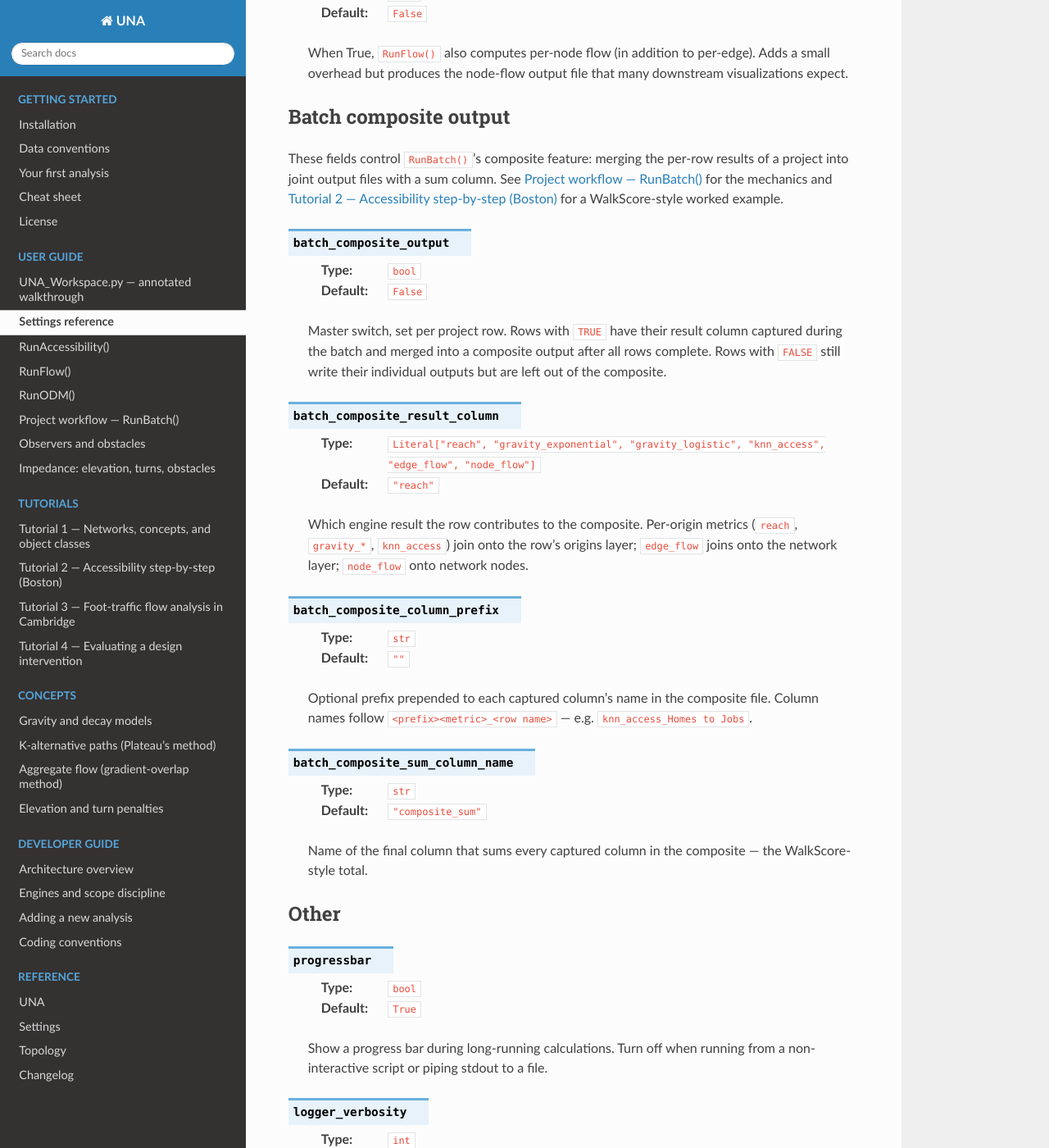
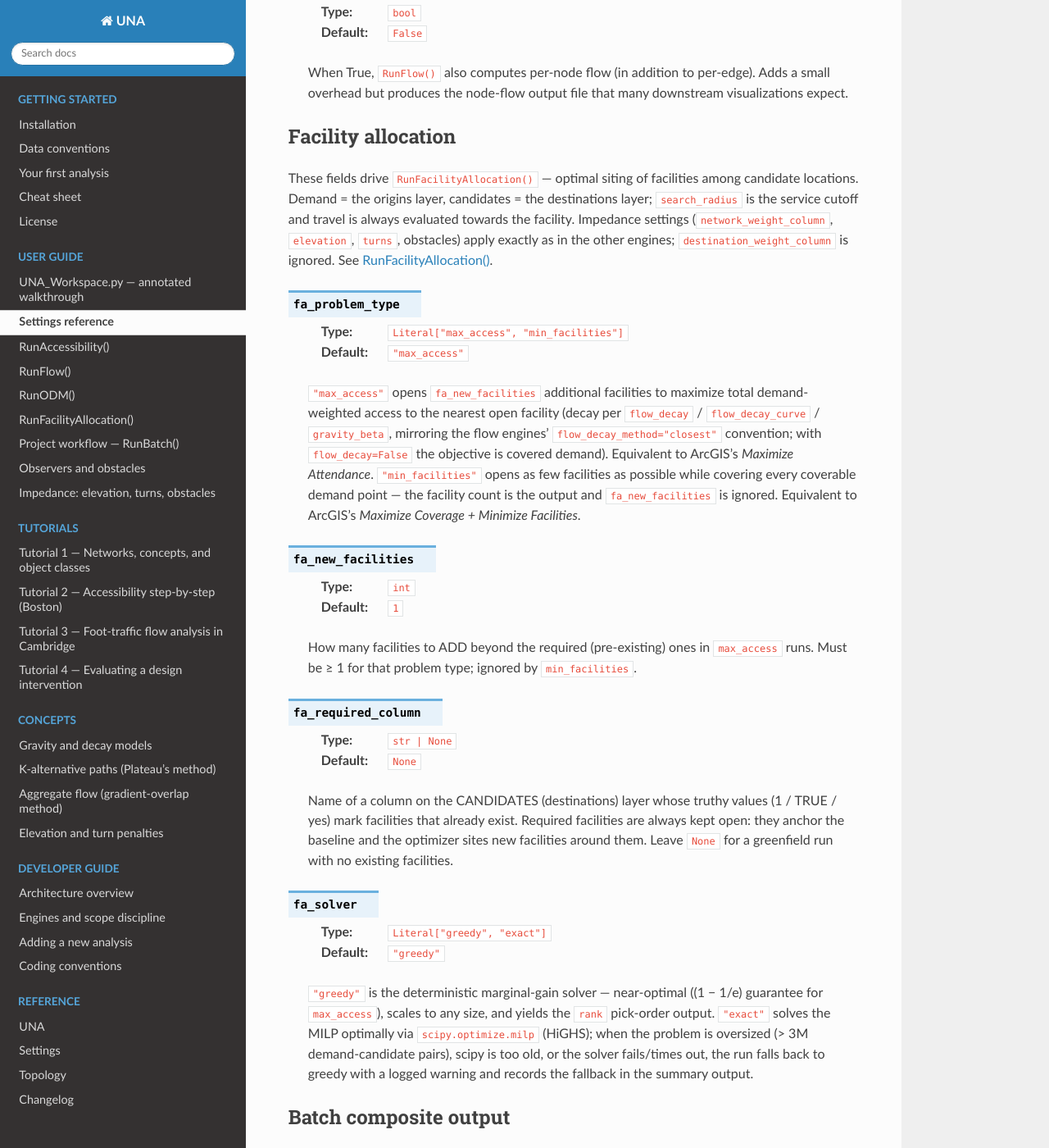
Before and after one commit to City-Form-Lab/urban_network_analysis, a Sphinx documentation site: the page built from docs/user_guide/settings_reference.rst, in a window 1280 px wide and 1400 px high, scrolled down 19684 px. Shown: the whole window at 82% size. Built offline with Sphinx 7.4.7 and the Read the Docs theme 3.1.0, drawn with Linux system fonts in a browser that asks for light colours.

Commit message:
FacilityAllocation Phase 3: turn-aware costs via inherited line graph; docs (run_facility_allocation page, settings reference, changelog); UNA_FacilityAllocation.py example with RunFlow chaining; version 2.7.0

```diff
--- a/docs/index.rst
+++ b/docs/index.rst
@@ -44,6 +44,7 @@ These docs cover UNA version |release|.
    user_guide/run_accessibility
    user_guide/run_flow
    user_guide/run_odm
+   user_guide/run_facility_allocation
    user_guide/run_batch
    user_guide/observers_obstacles
    user_guide/impedance_models
--- a/docs/user_guide/settings_reference.rst
+++ b/docs/user_guide/settings_reference.rst
@@ -961,6 +961,70 @@ Flow — output and tracking options
    file that many downstream visualizations expect.
 
 
+Facility allocation
+-------------------
+
+These fields drive ``RunFacilityAllocation()`` — optimal siting of
+facilities among candidate locations. Demand = the origins layer,
+candidates = the destinations layer; ``search_radius`` is the service
+cutoff and travel is always evaluated towards the facility. Impedance
+settings (``network_weight_column``, ``elevation``, ``turns``,
+obstacles) apply exactly as in the other engines;
+``destination_weight_column`` is ignored. See
+:doc:`run_facility_allocation`.
+
+.. py:data:: fa_problem_type
+
+   :Type: ``Literal["max_access", "min_facilities"]``
+   :Default: ``"max_access"``
+
+   ``"max_access"`` opens ``fa_new_facilities`` additional facilities
+   to maximize total demand-weighted access to the nearest open
+   facility (decay per ``flow_decay`` / ``flow_decay_curve`` /
+   ``gravity_beta``, mirroring the flow engines'
+   ``flow_decay_method="closest"`` convention; with
+   ``flow_decay=False`` the objective is covered demand). Equivalent
+   to ArcGIS's *Maximize Attendance*. ``"min_facilities"`` opens as
+   few facilities as possible while covering every coverable demand
+   point — the facility count is the output and
+   ``fa_new_facilities`` is ignored. Equivalent to ArcGIS's *Maximize
+   Coverage + Minimize Facilities*.
+
+.. py:data:: fa_new_facilities
+
+   :Type: ``int``
+   :Default: ``1``
+
+   How many facilities to ADD beyond the required (pre-existing) ones
+   in ``max_access`` runs. Must be ≥ 1 for that problem type; ignored
+   by ``min_facilities``.
+
+.. py:data:: fa_required_column
+
+   :Type: ``str | None``
+   :Default: ``None``
+
+   Name of a column on the CANDIDATES (destinations) layer whose
+   truthy values (1 / TRUE / yes) mark facilities that already exist.
+   Required facilities are always kept open: they anchor the baseline
+   and the optimizer sites new facilities around them. Leave ``None``
+   for a greenfield run with no existing facilities.
+
+.. py:data:: fa_solver
+
+   :Type: ``Literal["greedy", "exact"]``
+   :Default: ``"greedy"``
+
+   ``"greedy"`` is the deterministic marginal-gain solver —
+   near-optimal ((1 − 1/e) guarantee for ``max_access``), scales to
+   any size, and yields the ``rank`` pick-order output.
+   ``"exact"`` solves the MILP optimally via ``scipy.optimize.milp``
+   (HiGHS); when the problem is oversized (> 3M demand-candidate
+   pairs), scipy is too old, or the solver fails/times out, the run
+   falls back to greedy with a logged warning and records the
+   fallback in the summary output.
+
+
 Batch composite output
 ----------------------
 
--- a/src/urban_network_analysis/__init__.py
+++ b/src/urban_network_analysis/__init__.py
@@ -17,7 +17,7 @@ below; pyproject.toml reads it at build time (hatchling dynamic
 version), so a release is cut by editing this one line.
 """
 
-__version__ = "2.6.0"
+__version__ = "2.7.0"
 
 
 def _commit_date() -> str:
```
Also changed, not shown: docs/changelog.rst (+20 -0 lines), docs/user_guide/run_facility_allocation.rst (added, +192 -0 lines), 3 other files.
